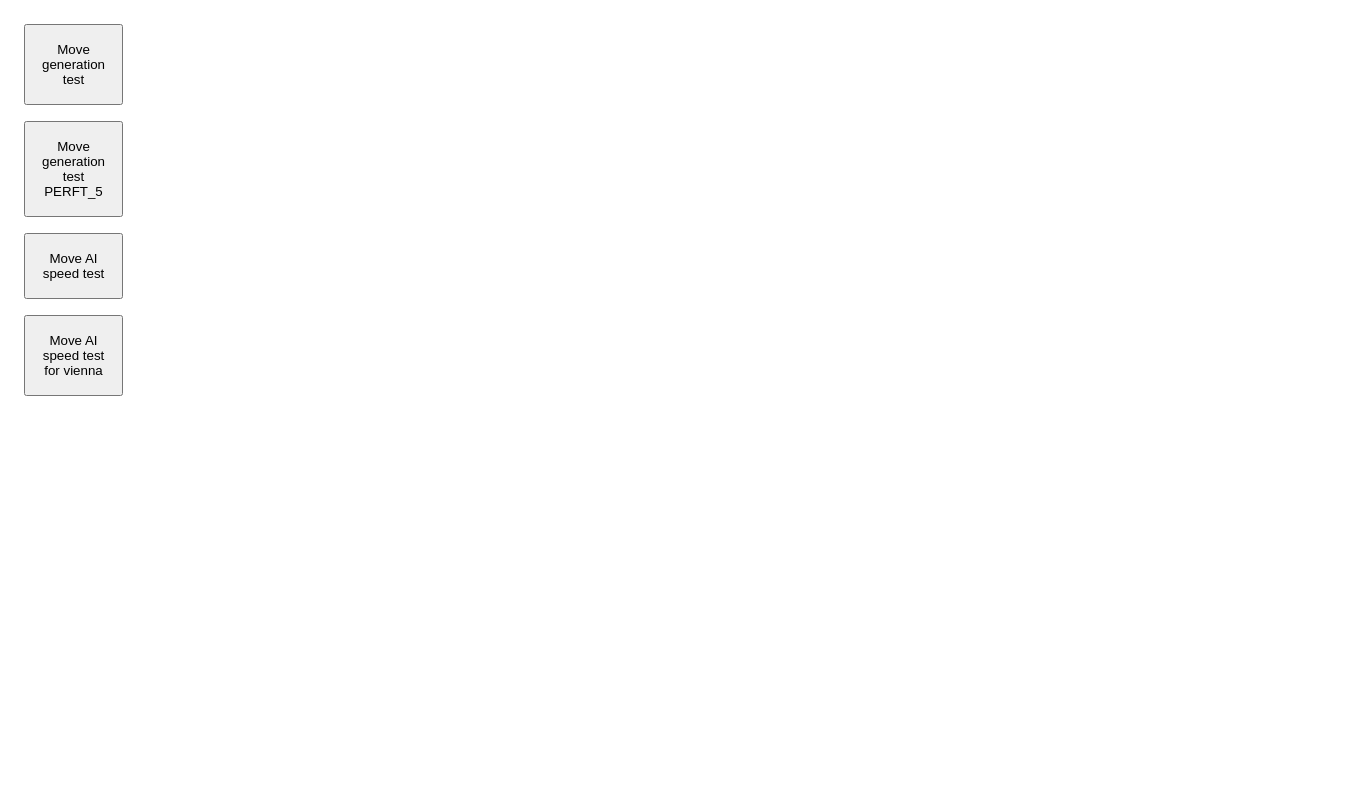
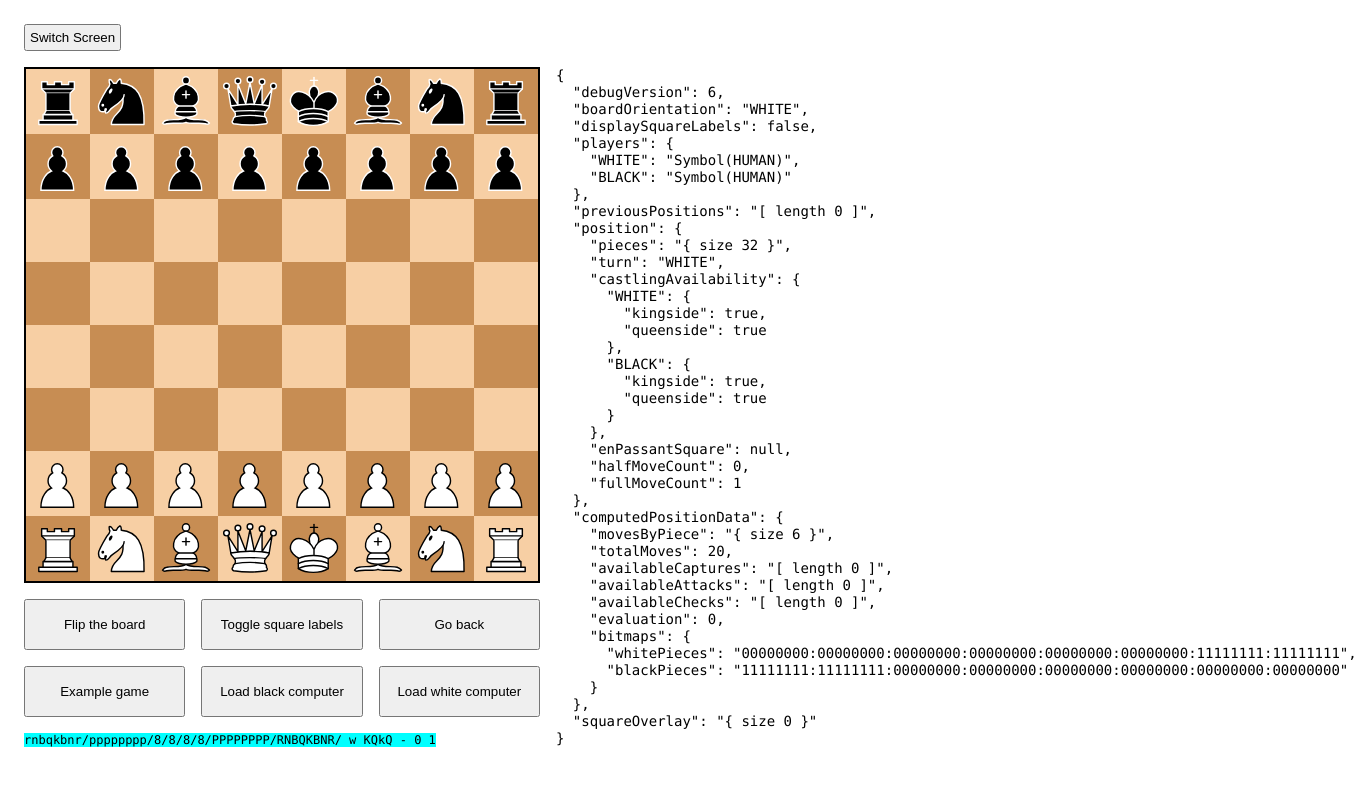
Before and after one commit to garjust/chessv2, a React (Create React App) app: page / in a window 1280 px wide. Shown: the top 786 px of the page, 1357 px wide, since content can reach past the window. Built offline with nearby package versions, Linux system fonts and the light colour scheme.

Commit message:
add button to swap to debug

```diff
--- a/src/App.tsx
+++ b/src/App.tsx
@@ -1,6 +1,7 @@
 import React, { useState } from 'react';
 import Game from './chess/ui/Game';
 import Debug from './chess/ui/Debug';
+import { BUTTON_CSS } from './chess/ui/theme';
 
 enum Screen {
   Game,
@@ -8,14 +9,25 @@ enum Screen {
 }
 
 const App = () => {
-  const [screen, setScreen] = useState(Screen.Debug);
+  const [screen, setScreen] = useState(Screen.Game);
+
+  const toggleScreen = () => {
+    setScreen(screen === Screen.Game ? Screen.Debug : Screen.Game);
+  };
 
   return (
     <div
       style={{
         minHeight: '100vh',
+        margin: 24,
       }}
     >
+      <button
+        onClick={toggleScreen}
+        style={{ ...BUTTON_CSS, marginBottom: 16, padding: 4 }}
+      >
+        Switch Screen
+      </button>
       {screen === Screen.Game ? <Game /> : <Debug />}
     </div>
   );
--- a/src/chess/ui/Debug.css
+++ b/src/chess/ui/Debug.css
@@ -1,5 +1,4 @@
 .debug {
-  margin: 24px;
   display: grid;
   gap: 16px;
   grid-template:
--- a/src/chess/ui/Debug.tsx
+++ b/src/chess/ui/Debug.tsx
@@ -14,11 +14,7 @@ import {
   ChessComputerWorkerConstructor,
 } from '../ai/types';
 import { squareLabel } from '../utils';
-
-const BUTTON_CSS: CSSProperties = {
-  padding: 16,
-  cursor: 'pointer',
-};
+import { BUTTON_CSS } from './theme';
 
 async function runMoveGenerationTest(
   logger: Subject<string>,
--- a/src/chess/ui/Game.css
+++ b/src/chess/ui/Game.css
@@ -1,5 +1,4 @@
 .game {
-  margin: 24px;
   display: grid;
   gap: 16px;
   grid-template:
--- a/src/chess/ui/Game.tsx
+++ b/src/chess/ui/Game.tsx
@@ -17,11 +17,7 @@ import { Color } from '../types';
 import { STARTING_POSITION_FEN } from '../lib/fen';
 import { runTestGame, VIENNA_GAMBIT_ACCEPTED_GAME } from '../engine/test-games';
 import DisplayGameFEN from './DisplayGameFen';
-
-const BUTTON_CSS: CSSProperties = {
-  padding: 16,
-  cursor: 'pointer',
-};
+import { BUTTON_CSS } from './theme';
 
 const Game = () => {
   const { states, emit, updates } = init(createState(), {});
--- a/src/chess/ui/theme.ts
+++ b/src/chess/ui/theme.ts
@@ -32,3 +32,8 @@ export const BOARD_SQUARE_CHECK: React.CSSProperties = {
   backgroundColor: 'red',
   boxShadow: 'inset 0 0 0 1px red',
 };
+
+export const BUTTON_CSS: React.CSSProperties = {
+  padding: 16,
+  cursor: 'pointer',
+};
```
